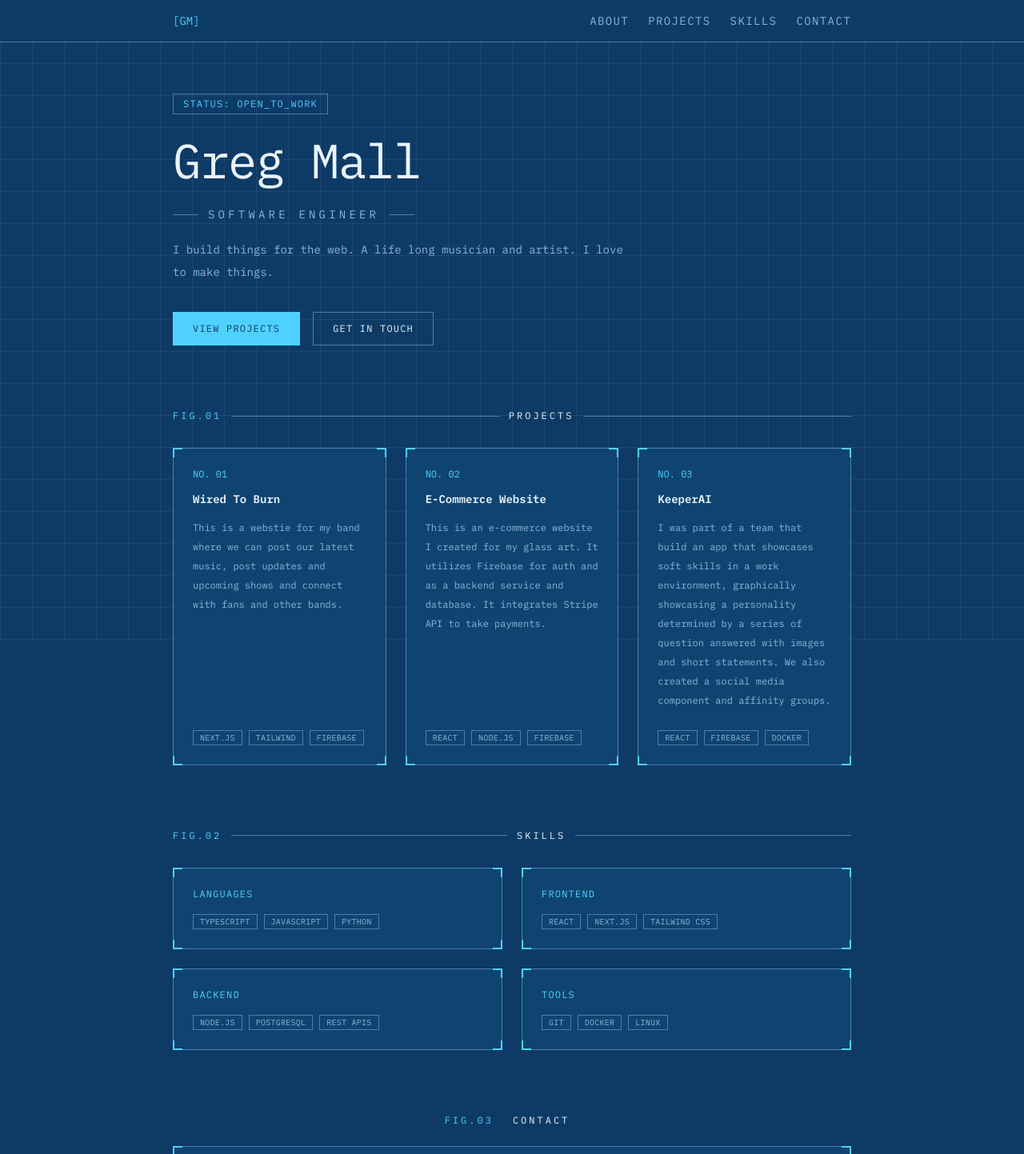
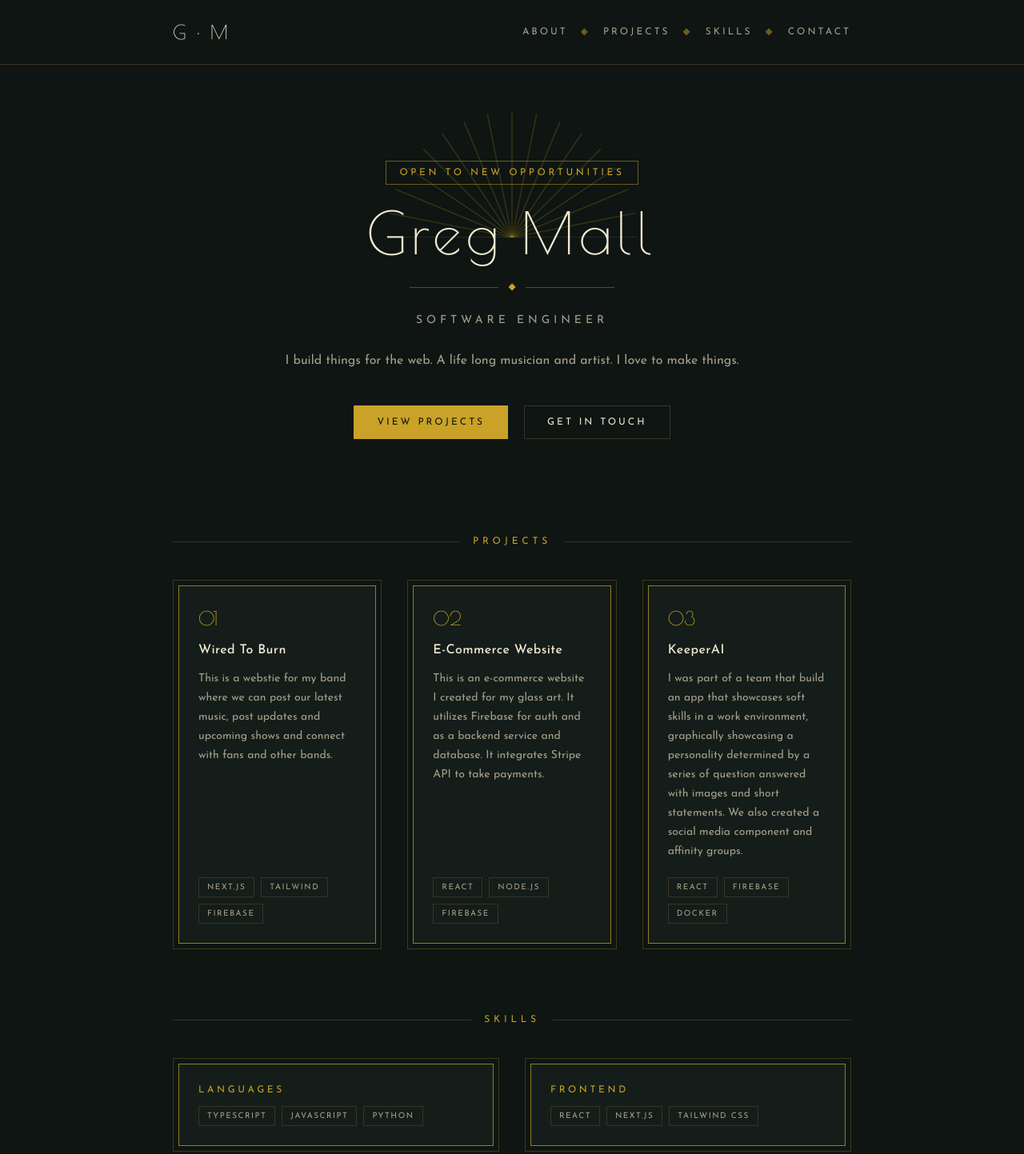
Before and after one commit to gregmall/new_portfolio, a Next.js app: page / in a window 1280 px wide. Shown: the top 1443 px of the page at 80% size. Built offline with nearby package versions, Linux system fonts and the light colour scheme.

Commit message:
new-look-20

```diff
--- a/app/functions.tsx
+++ b/app/functions.tsx
@@ -2,7 +2,7 @@
 
 import { useState, useEffect } from "react";
 
-export function RevisionStamp() {
+export function DateStamp() {
   const [date, setDate] = useState<string | null>(null);
 
   useEffect(() => {
@@ -13,21 +13,26 @@ export function RevisionStamp() {
     getDate();
   }, []);
 
-  return <span>REV. {date ?? "----.--.--"}</span>;
+  return <span>{date ?? "----.--.--"}</span>;
 }
 
-export function FigureLabel({
-  index,
-  children,
-}: {
-  index: string;
-  children: React.ReactNode;
-}) {
+export function Ornament({ className = "" }: { className?: string }) {
   return (
-    <div className="flex items-center gap-3 text-xs uppercase tracking-[0.25em] text-accent">
-      <span>FIG.{index}</span>
+    <div className={`flex items-center gap-3 ${className}`}>
+      <span className="h-px flex-1 bg-accent/40" />
+      <span className="text-xs text-accent">&#9670;</span>
+      <span className="h-px flex-1 bg-accent/40" />
+    </div>
+  );
+}
+
+export function SectionHeading({ children }: { children: React.ReactNode }) {
+  return (
+    <div className="flex items-center gap-4">
       <span className="h-px flex-1 bg-border" />
-      <span className="text-foreground">{children}</span>
+      <h2 className="whitespace-nowrap text-xs uppercase tracking-[0.4em] text-accent">
+        {children}
+      </h2>
       <span className="h-px flex-1 bg-border" />
     </div>
   );
@@ -41,20 +46,38 @@ export function Panel({
   className?: string;
 }) {
   return (
-    <div className={`relative border border-border bg-card ${className}`}>
-      <span className="pointer-events-none absolute -top-px -left-px h-3 w-3 border-t-2 border-l-2 border-accent" />
-      <span className="pointer-events-none absolute -top-px -right-px h-3 w-3 border-t-2 border-r-2 border-accent" />
-      <span className="pointer-events-none absolute -bottom-px -left-px h-3 w-3 border-b-2 border-l-2 border-accent" />
-      <span className="pointer-events-none absolute -bottom-px -right-px h-3 w-3 border-b-2 border-r-2 border-accent" />
-      {children}
+    <div className={`border border-accent/25 p-1.5 ${className}`}>
+      <div className="flex h-full flex-col border border-accent/70 bg-card">
+        {children}
+      </div>
     </div>
   );
 }
 
 export function Tag({ children }: { children: React.ReactNode }) {
   return (
-    <span className="border border-border px-2 py-0.5 text-[10px] uppercase tracking-wide text-muted">
+    <span className="border border-border px-2.5 py-1 text-[10px] uppercase tracking-[0.15em] text-muted">
       {children}
     </span>
   );
 }
+
+export function Sunburst({ className = "" }: { className?: string }) {
+  const rays = Array.from({ length: 17 });
+  return (
+    <svg
+      viewBox="0 0 200 100"
+      className={className}
+      fill="none"
+      stroke="currentColor"
+      strokeWidth="1"
+    >
+      {rays.map((_, i) => {
+        const angle = (Math.PI / (rays.length - 1)) * i;
+        const x2 = 100 + 98 * Math.cos(angle);
+        const y2 = 100 - 98 * Math.sin(angle);
+        return <line key={i} x1="100" y1="100" x2={x2} y2={y2} />;
+      })}
+    </svg>
+  );
+}
--- a/app/globals.css
+++ b/app/globals.css
@@ -1,13 +1,13 @@
 @import "tailwindcss";
 
 :root {
-  --background: #0d3b66;
-  --foreground: #eaf4ff;
-  --muted: #8fb4d9;
-  --accent: #4fd1ff;
-  --accent-2: #ffb703;
-  --card: #0f4470;
-  --border: #4a7fab;
+  --background: #0e1512;
+  --foreground: #f3e9d2;
+  --muted: #a79f8c;
+  --accent: #c9a227;
+  --accent-2: #0f6b5c;
+  --card: #141d19;
+  --border: #3a3226;
 }
 
 @theme inline {
@@ -18,32 +18,12 @@
   --color-accent-2: var(--accent-2);
   --color-card: var(--card);
   --color-border: var(--border);
-  --font-sans: var(--font-plex-mono), ui-monospace, monospace;
-  --font-mono: var(--font-plex-mono), ui-monospace, monospace;
+  --font-sans: var(--font-josefin-sans), ui-sans-serif, system-ui, sans-serif;
+  --font-display: var(--font-poiret-one);
 }
 
 body {
   background-color: var(--background);
   color: var(--foreground);
-  font-family: var(--font-plex-mono), ui-monospace, monospace;
-  position: relative;
+  font-family: var(--font-josefin-sans), ui-sans-serif, system-ui, sans-serif;
 }
-
-body::before {
-  content: "";
-  position: fixed;
-  inset: 0;
-  z-index: -1;
-  pointer-events: none;
-  background-image:
-    repeating-linear-gradient(
-      0deg,
-      rgba(234, 244, 255, 0.07) 0 1px,
-      transparent 1px 40px
-    ),
-    repeating-linear-gradient(
-      90deg,
-      rgba(234, 244, 255, 0.07) 0 1px,
-      transparent 1px 40px
-    );
-}
--- a/app/layout.tsx
+++ b/app/layout.tsx
@@ -1,9 +1,15 @@
 import type { Metadata } from "next";
-import { IBM_Plex_Mono } from "next/font/google";
+import { Josefin_Sans, Poiret_One } from "next/font/google";
 import "./globals.css";
 
-const plexMono = IBM_Plex_Mono({
-  variable: "--font-plex-mono",
+const poiretOne = Poiret_One({
+  variable: "--font-poiret-one",
+  subsets: ["latin"],
+  weight: "400",
+});
+
+const josefinSans = Josefin_Sans({
+  variable: "--font-josefin-sans",
   subsets: ["latin"],
   weight: ["400", "500", "600"],
 });
@@ -21,7 +27,7 @@ export default function RootLayout({
   return (
     <html
       lang="en"
-      className={`${plexMono.variable} h-full antialiased scroll-smooth`}
+      className={`${poiretOne.variable} ${josefinSans.variable} h-full antialiased scroll-smooth`}
     >
       <body className="min-h-full flex flex-col bg-background text-foreground">
         {children}
--- a/app/page.tsx
+++ b/app/page.tsx
@@ -1,7 +1,14 @@
 "use client";
 
 import { Link as ScrollLink, Element } from "react-scroll";
-import { FigureLabel, Panel, RevisionStamp, Tag } from "./functions";
+import {
+  DateStamp,
+  Ornament,
+  Panel,
+  SectionHeading,
+  Sunburst,
+  Tag,
+} from "./functions";
 
 const projects = [
   {
@@ -80,25 +87,26 @@ const navLinks = [
 export default function Home() {
   return (
     <div className="flex flex-1 flex-col">
-      <header className="sticky top-0 z-10 border-b border-border bg-background/95">
-        <nav className="mx-auto flex w-full max-w-4xl flex-wrap items-center justify-between gap-x-6 gap-y-2 px-6 py-4 text-sm">
+      <header className="border-b border-border">
+        <nav className="mx-auto flex w-full max-w-4xl flex-wrap items-center justify-between gap-x-6 gap-y-2 px-6 py-6">
           <ScrollLink
             to="about"
             smooth
             duration={400}
-            offset={-64}
-            className="cursor-pointer text-accent"
+            offset={-40}
+            className="cursor-pointer font-display text-2xl tracking-[0.15em] text-foreground"
           >
-            [GM]
+            G · M
           </ScrollLink>
-          <ul className="flex gap-6 uppercase tracking-widest text-muted">
-            {navLinks.map((link) => (
-              <li key={link.to}>
+          <ul className="flex items-center gap-4 text-xs uppercase tracking-[0.25em] text-muted">
+            {navLinks.map((link, i) => (
+              <li key={link.to} className="flex items-center gap-4">
+                {i > 0 && <span className="text-accent/50">&#9670;</span>}
                 <ScrollLink
                   to={link.to}
                   smooth
                   duration={400}
-                  offset={-64}
+                  offset={-40}
                   className="cursor-pointer transition-colors hover:text-accent"
                 >
                   {link.label}
@@ -109,31 +117,31 @@ export default function Home() {
         </nav>
       </header>
 
-      <main className="mx-auto flex w-full max-w-4xl flex-1 flex-col gap-20 px-6 py-16">
+      <main className="mx-auto flex w-full max-w-4xl flex-1 flex-col gap-20 px-6 py-20">
         <Element name="about">
-          <section className="flex flex-col items-start gap-5">
-            <span className="border border-border px-3 py-1 text-xs uppercase tracking-widest text-accent">
-              STATUS: OPEN_TO_WORK
+          <section className="relative flex flex-col items-center gap-6 py-10 text-center">
+            <Sunburst className="pointer-events-none absolute top-0 left-1/2 h-40 w-96 -translate-x-1/2 -translate-y-6 text-accent/20" />
+            <span className="relative border border-accent/50 px-4 py-1.5 text-xs uppercase tracking-[0.3em] text-accent">
+              Open To New Opportunities
             </span>
-            <h1 className="text-4xl leading-tight tracking-tight text-foreground sm:text-6xl">
+            <h1 className="relative font-display text-6xl tracking-[0.08em] text-foreground sm:text-7xl">
               Greg Mall
             </h1>
-            <p className="flex items-center gap-3 text-sm uppercase tracking-[0.3em] text-muted">
-              <span className="h-px w-8 bg-border" />
+            <Ornament className="w-64" />
+            <p className="text-sm uppercase tracking-[0.35em] text-muted">
               Software Engineer
-              <span className="h-px w-8 bg-border" />
             </p>
-            <p className="max-w-xl text-sm leading-7 text-muted">
+            <p className="max-w-xl leading-8 text-muted">
               I build things for the web. A life long musician and artist. I
               love to make things.
             </p>
-            <div className="flex gap-4 pt-4 text-xs uppercase tracking-widest">
+            <div className="flex flex-wrap items-center justify-center gap-5 pt-4 text-xs uppercase tracking-[0.25em]">
               <ScrollLink
                 to="projects"
                 smooth
                 duration={400}
-                offset={-64}
-                className="cursor-pointer border border-accent bg-accent px-6 py-3 text-background transition-colors hover:bg-transparent hover:text-accent"
+                offset={-40}
+                className="cursor-pointer border border-accent bg-accent px-7 py-3 text-background transition-colors hover:bg-transparent hover:text-accent"
               >
                 View Projects
               </ScrollLink>
@@ -141,8 +149,8 @@ export default function Home() {
                 to="contact"
                 smooth
                 duration={400}
-                offset={-64}
-                className="cursor-pointer border border-border px-6 py-3 text-foreground transition-colors hover:border-accent hover:text-accent"
+                offset={-40}
+                className="cursor-pointer border border-border px-7 py-3 text-foreground transition-colors hover:border-accent hover:text-accent"
               >
                 Get In Touch
               </ScrollLink>
@@ -151,9 +159,9 @@ export default function Home() {
         </Element>
 
         <Element name="projects">
-          <section className="flex flex-col gap-8">
-            <FigureLabel index="01">Projects</FigureLabel>
-            <div className="grid gap-6 sm:grid-cols-2 lg:grid-cols-3">
+          <section className="flex flex-col gap-10">
+            <SectionHeading>Projects</SectionHeading>
+            <div className="grid gap-8 sm:grid-cols-2 lg:grid-cols-3">
               {projects.map((project, i) => (
                 <a
                   key={project.name}
@@ -161,23 +169,23 @@ export default function Home() {
                   target="_blank"
                   rel="noopener noreferrer"
                 >
-                  <Panel className="flex h-full flex-col gap-3 p-6 transition-colors hover:border-accent">
-                    <span className="text-xs text-accent">
-                      NO. {String(i + 1).padStart(2, "0")}
+                  <Panel className="h-full">
+                    <div className="flex h-full flex-col gap-3 p-6">
+                      <span className="font-display text-2xl text-accent">
+                        {String(i + 1).padStart(2, "0")}
                       </span>
-                    <h3 className="text-sm font-semibold leading-relaxed text-foreground">
+                      <h3 className="text-base font-medium tracking-wide text-foreground">
                         {project.name}
                       </h3>
-                    <p className="text-xs leading-6 text-muted">
+                      <p className="text-sm leading-6 text-muted">
                         {project.description}
                       </p>
-                    <ul className="mt-auto flex flex-wrap gap-2 pt-2">
+                      <div className="mt-auto flex flex-wrap gap-2 pt-2">
                         {project.tech.map((tech) => (
-                        <li key={tech}>
-                          <Tag>{tech}</Tag>
-                        </li>
+                          <Tag key={tech}>{tech}</Tag>
                         ))}
-                    </ul>
+                      </div>
+                    </div>
                   </Panel>
                 </a>
               ))}
@@ -186,21 +194,21 @@ export default function Home() {
         </Element>
 
         <Element name="skills">
-          <section className="flex flex-col gap-8">
-            <FigureLabel index="02">Skills</FigureLabel>
-            <div className="grid gap-6 sm:grid-cols-2">
+          <section className="flex flex-col gap-10">
+            <SectionHeading>Skills</SectionHeading>
+            <div className="grid gap-8 sm:grid-cols-2">
               {skills.map((group) => (
-                <Panel key={group.category} className="flex flex-col gap-3 p-6">
-                  <h3 className="text-xs uppercase tracking-widest text-accent">
+                <Panel key={group.category}>
+                  <div className="flex flex-col gap-3 p-6">
+                    <h3 className="text-xs uppercase tracking-[0.3em] text-accent">
                       {group.category}
                     </h3>
-                  <ul className="flex flex-wrap gap-2">
+                    <div className="flex flex-wrap gap-2">
                       {group.items.map((item) => (
-                      <li key={item}>
-                        <Tag>{item}</Tag>
-                      </li>
+                        <Tag key={item}>{item}</Tag>
                       ))}
-                  </ul>
+                    </div>
+                  </div>
                 </Panel>
               ))}
             </div>
@@ -208,14 +216,15 @@ export default function Home() {
         </Element>
 
         <Element name="contact">
-          <section className="flex flex-col items-center gap-6 text-center">
-            <FigureLabel index="03">Contact</FigureLabel>
-            <Panel className="flex w-full flex-col items-center gap-6 p-10">
-              <p className="max-w-xl text-sm leading-7 text-muted">
-                Open to new opportunities and interesting projects. Reach out
-                through any of the links below.
+          <section className="flex flex-col items-center gap-8 text-center">
+            <SectionHeading>Contact</SectionHeading>
+            <Panel className="w-full">
+              <div className="flex flex-col items-center gap-6 p-10">
+                <p className="max-w-xl leading-7 text-muted">
+                  Open to new opportunities and interesting projects. Reach
+                  out through any of the links below.
                 </p>
-              <ul className="flex gap-4">
+                <ul className="flex gap-6">
                   {socials.map((social) => (
                     <li key={social.label}>
                       <a
@@ -227,13 +236,13 @@ export default function Home() {
                         }
                         rel="noopener noreferrer"
                         aria-label={social.label}
-                      className="flex h-11 w-11 items-center justify-center border border-border text-foreground transition-colors hover:border-accent hover:text-accent"
+                        className="flex h-12 w-12 items-center justify-center border border-border text-foreground transition-colors hover:border-accent hover:text-accent"
                       >
                         <svg
                           viewBox="0 0 24 24"
                           fill="none"
                           stroke="currentColor"
-                        strokeWidth="1.5"
+                          strokeWidth="1.4"
                           className="h-5 w-5"
                         >
                           {social.icon}
@@ -242,13 +251,17 @@ export default function Home() {
                     </li>
                   ))}
                 </ul>
+              </div>
             </Panel>
           </section>
         </Element>
       </main>
 
-      <footer className="border-t border-border px-6 py-8 text-center text-xs uppercase tracking-widest text-muted">
-        Greg Mall — Software Engineer &middot; <RevisionStamp />
+      <footer className="border-t border-border px-6 py-10 text-center">
+        <Ornament className="mx-auto mb-4 max-w-xs" />
+        <p className="text-xs uppercase tracking-[0.3em] text-muted">
+          Greg Mall &mdash; Software Engineer &middot; <DateStamp />
+        </p>
       </footer>
     </div>
   );
```
Lines whose indentation alone changed are shown as unchanged.
